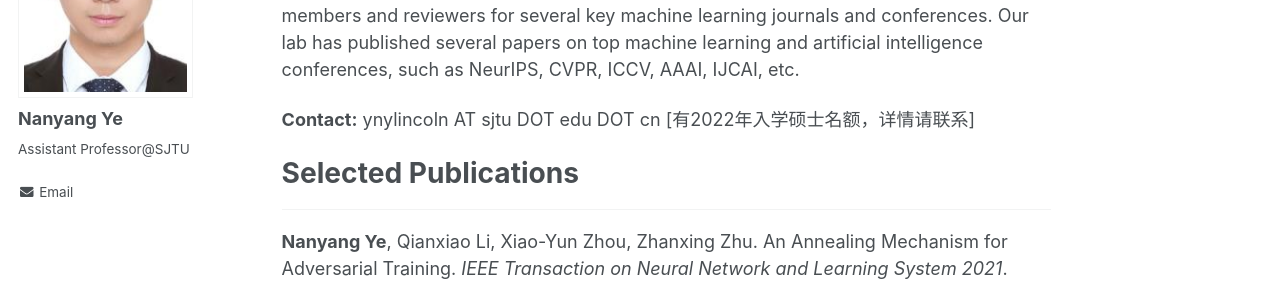
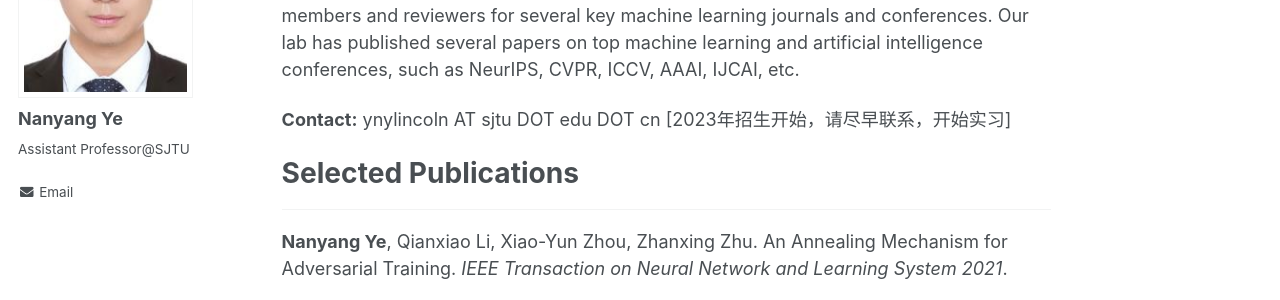
Before and after one commit to ynysjtu/ynysjtu.github.io, a Jekyll site: the page built from _pages/about.md, in a window 1280 px wide and 900 px high. Shown: the part 261-561 px from the top of the window. Built offline with Jekyll 4.4.1, drawn with Linux system fonts in a browser that asks for light colours.

Commit message:
Update about.md

```diff
--- a/_pages/about.md
+++ b/_pages/about.md
@@ -10,7 +10,7 @@ redirect_from:
 I obtained PhD from University of Cambridge. My current research interests include but not limited to Bayesian deep learning, causal inference, design and application of deep learning systems. We are devoted to solve the fundamental challenge of the generalization ability of machine learning systems. I serve as programme committee members and reviewers for several key machine learning journals and conferences. Our lab has published several papers on top machine learning and artificial intelligence conferences, such as NeurIPS, CVPR, ICCV, AAAI, IJCAI, etc.
 
 **Contact:** ynylincoln AT sjtu DOT edu DOT cn
-[有2022年入学硕士名额，详情请联系]
+[2023年招生开始，请尽早联系，开始实习]
 # Selected Publications
 ------
 
```
